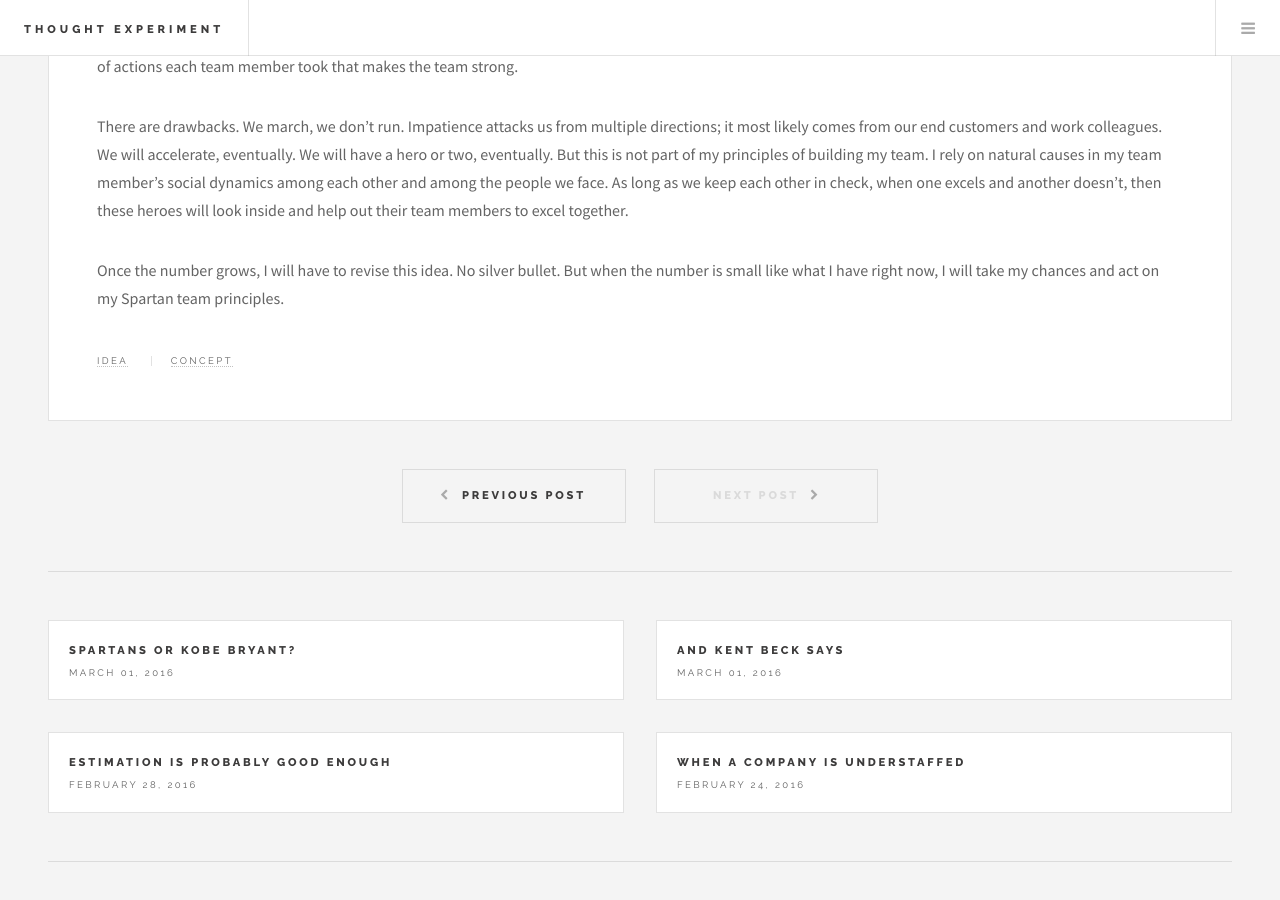
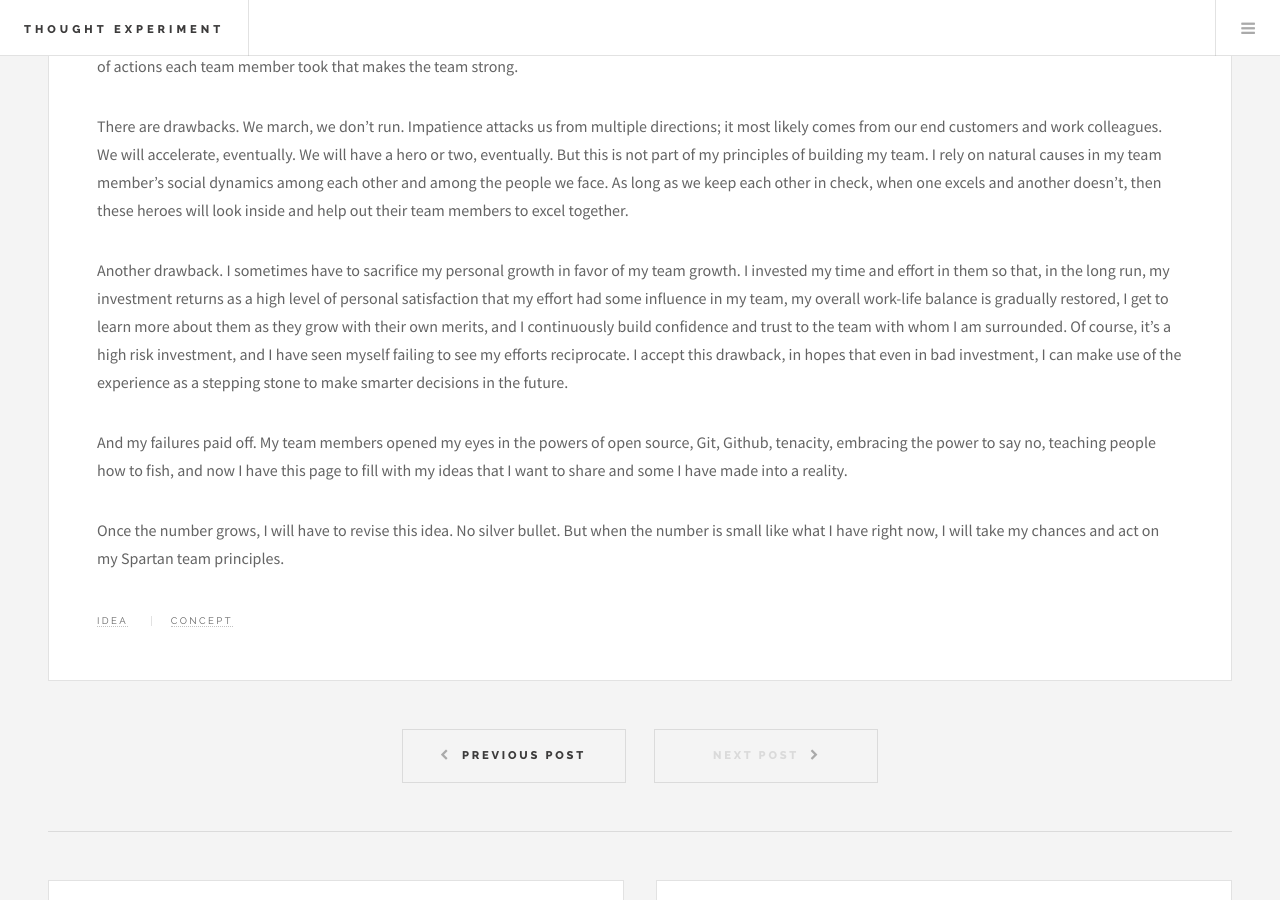
Before and after one commit to rizkylearns/thought-experiment, a Jekyll site: the page built from _posts/2016-03-01-spartans-or-kobe-bryant.md, in a window 1280 px wide and 900 px high, scrolled down 899 px. Built offline with Jekyll 4.4.1, drawn with Linux system fonts in a browser that asks for light colours.

Commit message:
added more stuff for building team entry

```diff
--- a/_posts/2016-03-01-spartans-or-kobe-bryant.md
+++ b/_posts/2016-03-01-spartans-or-kobe-bryant.md
@@ -14,4 +14,8 @@ I am not going to raise a hero. Nobody in my team, not even myself, is a hero. T
 
 There are drawbacks. We march, we don't run. Impatience attacks us from multiple directions; it most likely comes from our  end customers and work colleagues. We will accelerate, eventually. We will have a hero or two, eventually. But this is not part of my principles of building my team. I rely on natural causes in my team member's social dynamics among each other and among the people we face. As long as we keep each other in check, when one excels and another doesn't, then these heroes will look inside and help out their team members to excel together.
 
+Another drawback. I sometimes have to sacrifice my personal growth in favor of my team growth. I invested my time and effort in them so that, in the long run, my investment returns as a high level of personal satisfaction that my effort had some influence in my team,  my overall work-life balance is gradually restored, I get to learn more about them as they grow with their own merits, and I continuously build confidence and trust to the team with whom I am surrounded. Of course, it's a high risk investment, and I have seen myself failing to see my efforts reciprocate. I accept this drawback, in hopes that even in bad investment, I can make use of the experience as a stepping stone to make smarter decisions in the future.
+
+And my failures paid off. My team members opened my eyes in the powers of open source, Git, Github, tenacity, embracing the power to say no, teaching people how to fish, and now I have this page to fill with my ideas that I want to share and some I have made into a reality.
+
 Once the number grows, I will have to revise this idea. No silver bullet. But when the number is small like what I have right now, I will take my chances and act on my Spartan team principles.
```
